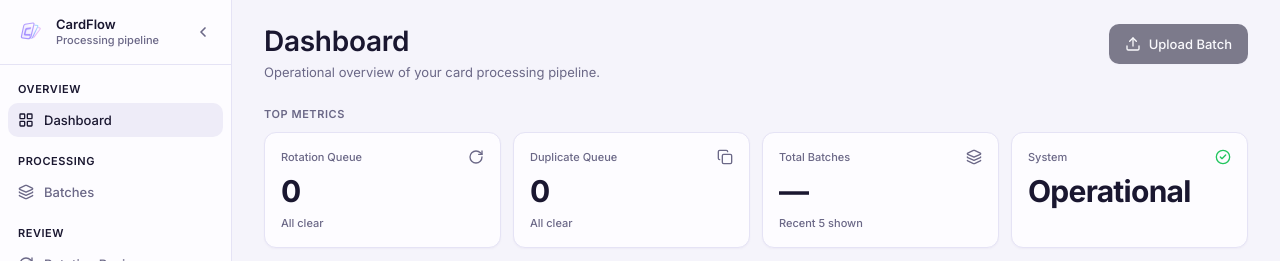
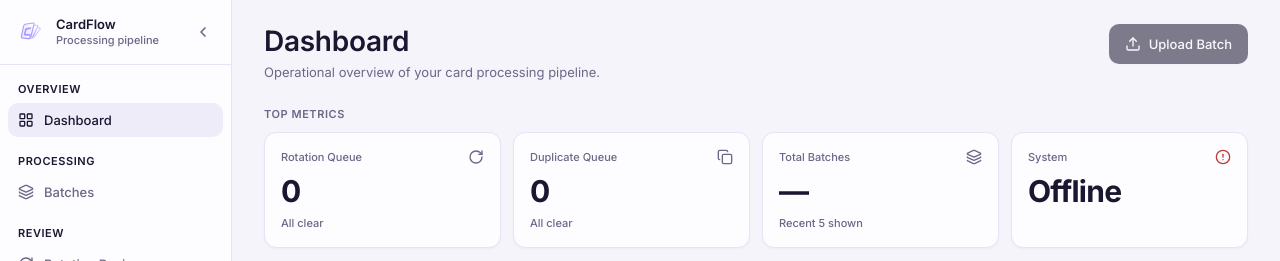
Before and after one commit to Astral420/CardFlow, a React (Vite) app in the folder frontend/: page / in a window 1280 px wide. Shown: the top 261 px of the page. Built offline with nearby package versions, Linux system fonts and the light colour scheme; no server answers.

Commit message:
API Health checks now appearing in frontend

```diff
--- a/frontend/src/lib/api.ts
+++ b/frontend/src/lib/api.ts
@@ -335,3 +335,10 @@ export async function createUser(payload: CreateUserPayload) {
 export async function deleteUser(userId: number) {
   await client.delete(`/users/${userId}`);
 }
+
+// ---- Health check ----
+
+export async function checkHealth() {
+  const { data } = await client.get<{ status: string }>("/health");
+  return data;
+}
--- /dev/null
+++ b/frontend/src/lib/use-health.ts
@@ -0,0 +1,36 @@
+import { useQuery } from "@tanstack/react-query";
+import { checkHealth } from "./api";
+
+export function useHealthCheck() {
+  const query = useQuery({
+    queryKey: ["health"],
+    queryFn: checkHealth,
+    refetchInterval: 15_000,
+    retry: 1,
+    refetchOnWindowFocus: true,
+  });
+
+  const isOperational = query.isSuccess && query.data?.status === "ok";
+
+  let statusText = "Operational";
+  let badgeVariant: "mint" | "rose" | "neutral" = "mint";
+  let accent: "mint" | "rose" | "lavender" = "mint";
+
+  if (query.isLoading) {
+    statusText = "Checking...";
+    badgeVariant = "neutral";
+    accent = "lavender";
+  } else if (query.isError || !isOperational) {
+    statusText = "Offline";
+    badgeVariant = "rose";
+    accent = "rose";
+  }
+
+  return {
+    ...query,
+    isOperational,
+    statusText,
+    badgeVariant,
+    accent,
+  };
+}
--- a/frontend/src/pages/dashboard-page.tsx
+++ b/frontend/src/pages/dashboard-page.tsx
@@ -1,8 +1,9 @@
 import { useQuery } from '@tanstack/react-query'
 import { Link } from 'react-router-dom'
-import { RotateCw, Copy, Upload, ArrowRight, Layers, CheckCircle2, Clock, ChevronRight } from 'lucide-react'
+import { RotateCw, Copy, Upload, ArrowRight, Layers, CheckCircle2, Clock, ChevronRight, AlertCircle } from 'lucide-react'
 import { motion } from 'framer-motion'
 import { listBatches, getRotationQueueCount, getDuplicateQueueCount } from '@/lib/api'
+import { useHealthCheck } from '@/lib/use-health'
 import { StatCard } from '@/components/shared/stat-card'
 import { BatchStatusBadge } from '@/components/shared/status-badge'
 import { UploadBatchDialog } from '@/components/shared/upload-batch-dialog'
@@ -68,6 +69,8 @@ export function DashboardPage() {
     refetchInterval: 15_000,
   })
 
+  const { statusText, isOperational, accent, isLoading } = useHealthCheck()
+
   const rotQ = rotationCount?.count ?? 0
   const dupQ = duplicateCount?.count ?? 0
 
@@ -122,9 +125,17 @@ export function DashboardPage() {
           />
           <StatCard
             label="System"
-            value="Operational"
-            icon={<CheckCircle2 className="h-4 w-4" />}
-            accent="mint"
+            value={statusText}
+            icon={
+              isLoading ? (
+                <Clock className="h-4 w-4" />
+              ) : isOperational ? (
+                <CheckCircle2 className="h-4 w-4" />
+              ) : (
+                <AlertCircle className="h-4 w-4 text-accent-rose-foreground" />
+              )
+            }
+            accent={accent}
           />
         </div>
       </motion.div>
--- a/frontend/src/pages/settings-page.tsx
+++ b/frontend/src/pages/settings-page.tsx
@@ -5,6 +5,7 @@ import { Settings, LogOut, LogIn, Shield, GitBranch, Users, UserPlus, Trash2, Ch
 import { motion, AnimatePresence } from 'framer-motion'
 import { useAuth } from '@/lib/auth'
 import { listUsers, createUser, deleteUser, apiErrorMessage } from '@/lib/api'
+import { useHealthCheck } from '@/lib/use-health'
 import type { User } from '@/lib/types'
 import { Button } from '@/components/ui/button'
 import { Card, CardContent } from '@/components/ui/card'
@@ -275,6 +276,7 @@ function UserManagementCard() {
 
 export function SettingsPage() {
   const { user, isAdmin, logout } = useAuth()
+  const { statusText, badgeVariant } = useHealthCheck()
 
   return (
     <div className="space-y-5">
@@ -339,7 +341,7 @@ export function SettingsPage() {
                   { label: 'Application', value: 'CardFlow' },
                   { label: 'Version', value: '1.0.0' },
                   { label: 'API Base', value: '/api' },
-                  { label: 'Status', value: 'Operational', badge: 'mint' as const },
+                  { label: 'Status', value: statusText, badge: badgeVariant },
                 ].map(({ label, value, badge }) => (
                   <div key={label} className="flex items-center justify-between px-4 py-2.5">
                     <span className="text-caption text-muted-foreground">{label}</span>
```
